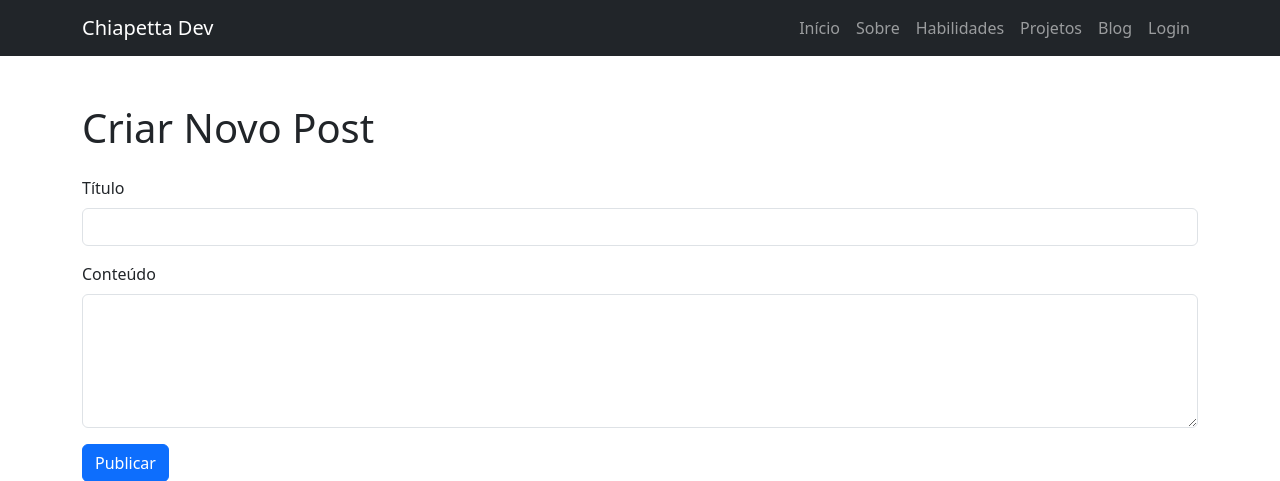
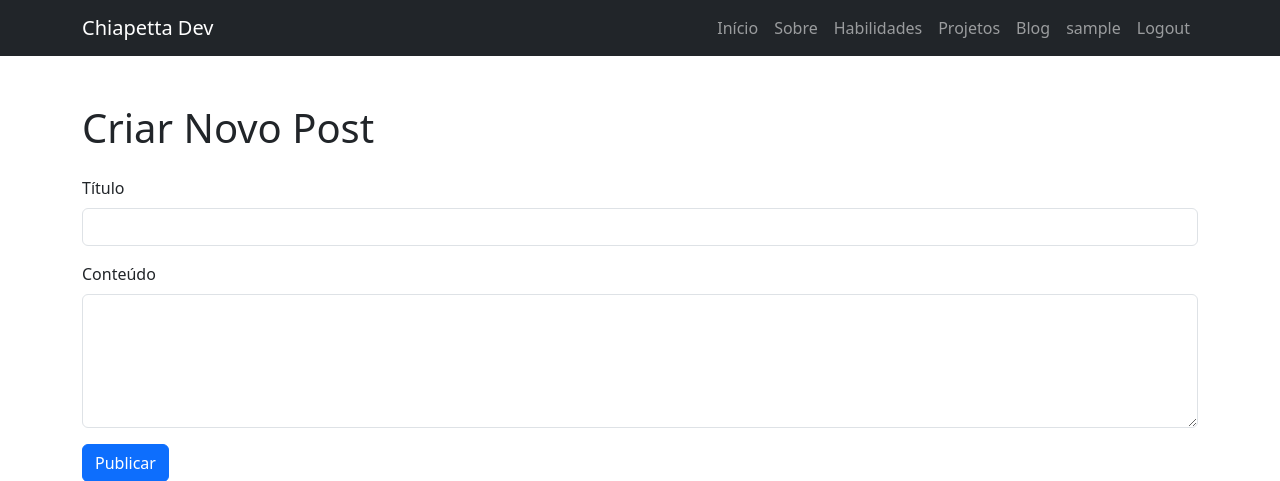
Before and after one commit to chiapettaiago/my_portfolio, a Flask app: page /create in a window 1280 px wide. Shown: the top 481 px of the page. Run offline with Flask 3, Linux system fonts and the light colour scheme; the visitor is signed in with stand-in values (Sample User, id 1); data that the repository does not hold is empty; some libraries are stand-ins or nearby versions.

Commit message:
opções de login

```diff
--- a/app.py
+++ b/app.py
@@ -48,7 +48,7 @@ def home():
         "SQL", "Git", "Linux", "Desenvolvimento Web", "Manutenção de Computadores"
     ]
     recent_posts = get_recent_posts()
-    return render_template('index.html', skills=skills, recent_posts=recent_posts)
+    return render_template('index.html', skills=skills, recent_posts=recent_posts, current_user=current_user)
 
 @app.route('/post/<int:post_id>')
 def post(post_id):
--- a/templates/base.html
+++ b/templates/base.html
@@ -26,7 +26,12 @@
                     <li class="nav-item"><a class="nav-link" href="{{ url_for('home') }}#skills">Habilidades</a></li>
                     <li class="nav-item"><a class="nav-link" href="{{ url_for('home') }}#projects">Projetos</a></li>
                     <li class="nav-item"><a class="nav-link" href="{{ url_for('home') }}#blog">Blog</a></li>
+                    {% if current_user.is_authenticated %}
+                    <li class="nav-item"><a class="nav-link" href="{{ url_for('login') }}">{{current_user.username}}</a></li>
+                    <li class="nav-item"><a class="nav-link" href="{{ url_for('logout') }}">Logout</a></li>
+                    {% else %}
                     <li class="nav-item"><a class="nav-link" href="{{ url_for('login') }}">Login</a></li>
+                    {% endif %}
                 </ul>
             </div>
         </div>
```
